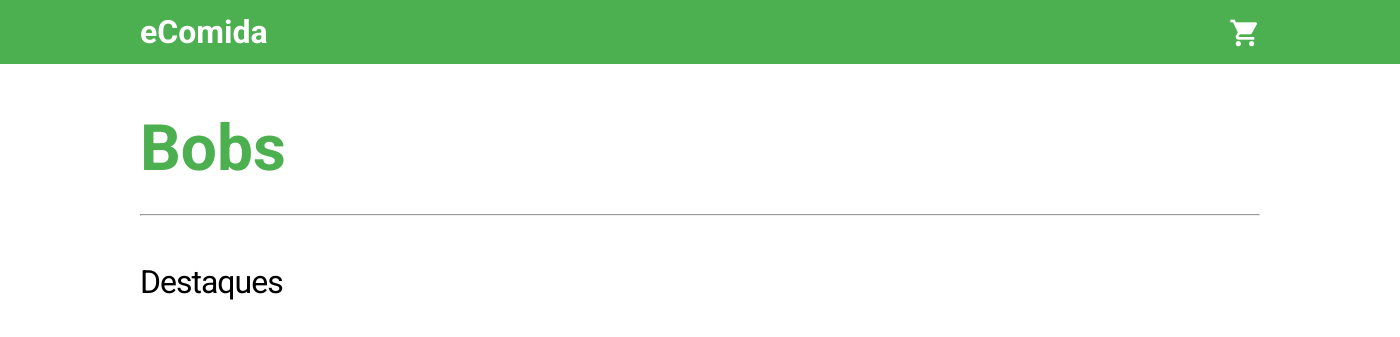
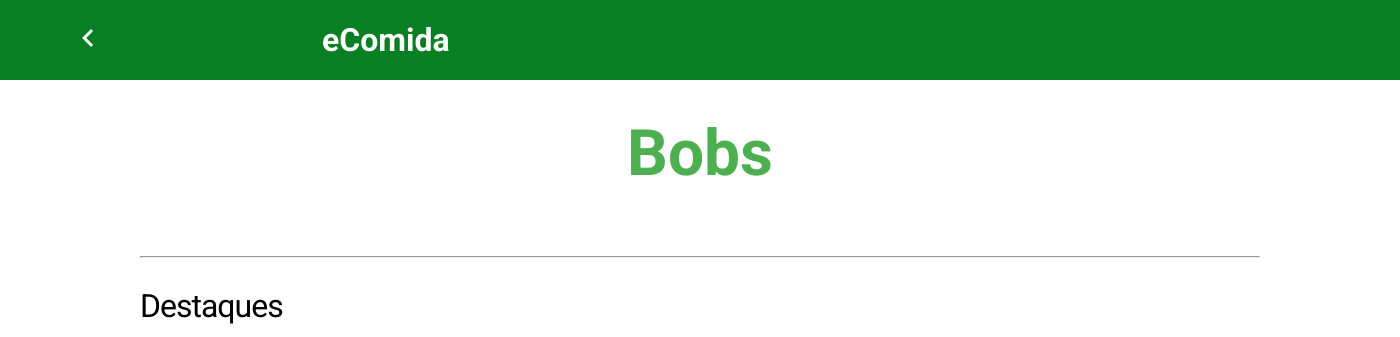
Before and after one commit to paulobusato/eComida, a PHP site: page /visao/estabelecimento/estabelecimento.produtos.php in a window 1400 px wide. Shown: the top 337 px of the page. Run offline with PHP 8.4, Linux system fonts and the light colour scheme; some web fonts are replaced.

Commit message:
corrigido responsividade estabelecimento produto

```diff
--- a/visao/estabelecimento/estabelecimento.produtos.css
+++ b/visao/estabelecimento/estabelecimento.produtos.css
@@ -11,10 +11,64 @@
 
 html, body {
     height: 100%;
-    /* background-color: #efefef; */
+}
+
+body {
+    display: grid;
+    grid-template-columns: 100%;
+    grid-template-rows: 30% auto 5%;
+    gap: 3rem;
 }
 
 .cabecalho {
+    height: 100%;
+    display: grid;
+    grid-template-rows: 33.33% auto 5%;
+}
+
+.cabecalho__navegacao {
+    background-color: #087f23;
+    display: grid;
+    grid-template-columns: 20% auto;
+    align-items: center;
+    padding: 0 5%;
+}
+
+.voltar__link {
+    color: #fff;
+    outline: none;
+}
+
+.voltar__icon {
+    font-size: 36px;
+}
+
+.cabecalho__logo {
+    color: #fff;
+    text-decoration: none;
+    font-weight: bold;
+    font-size: 2em;
+}
+
+.sacola-button {
+    display: none;
+}
+
+.cabecalho__titulo {
+    color: #4caf50;
+    text-decoration: none;
+    font-weight: bold;
+    font-size: 4em;
+    margin: 0;
+    justify-self: center;
+    align-self: center;
+}
+
+.cabecalho__divider {
+    margin: 2% 10%;
+}
+
+/* .cabecalho {
     min-height: 5vh;
     font-family: 'Montserrat', sans-serif;
     margin-bottom: 3rem;
@@ -111,26 +165,19 @@ html, body {
 .sacola__divider {
     margin: 1rem 0;
     border: 1px solid #4caf50;
-}
+} */
 
-.cabecalho__titulo {
-    color: #4caf50;
-    text-decoration: none;
-    font-weight: bold;
-    font-size: 4em;
-    margin: 0 10%;
-}
-
-.cabecalho__divider {
-    margin: 2% 10%;
+.conteudo-principal {
+    width: 100%;
+    padding-bottom: 15%;
 }
 
 .destaque {
   margin: 0 10%;
-  display: grid;
-  grid-template-columns: repeat(4, 290px);
-  grid-template-rows: 3rem 336px;
-  gap: 28px;
+  /* display: grid; */
+  /* grid-template-columns: repeat(4, 290px); */
+  /* grid-template-rows: 3rem 336px; */
+  /* gap: 28px; */
   margin-bottom: 3rem;
 }
 
--- a/visao/estabelecimento/estabelecimento.produtos.php
+++ b/visao/estabelecimento/estabelecimento.produtos.php
@@ -6,11 +6,24 @@
   <meta http-equiv="X-UA-Compatible" content="ie=edge">
   <link rel="stylesheet" href="https://cdnjs.cloudflare.com/ajax/libs/normalize/8.0.1/normalize.min.css">
   <link rel="stylesheet" href="https://fonts.googleapis.com/icon?family=Material+Icons">
+  <link rel="stylesheet" href="/visao/compartilhado/cabecalho/cabecalho.css">
+  <link rel="stylesheet" href="/visao/compartilhado/cabecalho/rodape.css">
   <link rel="stylesheet" href="estabelecimento.produtos.css">
   <title>Estabelecimento - Produtos</title>
 </head>
 <body>
   <header class="cabecalho">
+    <nav class="cabecalho__navegacao">
+        <a href="/visao/estabelecimento/estabelecimento.lista.php" class="voltar__link">
+            <i class="material-icons voltar__icon">keyboard_arrow_left</i>
+        </a>
+        <a class="cabecalho__logo" href="/index.html">eComida</a>
+        <button class="sacola-button"><i class="material-icons sacola-button__icon">shopping_cart</i></button>
+    </nav>
+    <h1 class="cabecalho__titulo">Bobs</h1>
+    <hr class="cabecalho__divider">
+  </header>
+  <!-- <header class="cabecalho">
     <nav class="cabecalho__navegacao">
       <a class="cabecalho__logo" href="/index.html">eComida</a>
       <button class="sacola-button"><i class="material-icons sacola-button__icon">shopping_cart</i></button>
@@ -56,57 +69,8 @@
     </nav>
     <h1 class="cabecalho__titulo">Bobs</h1>
     <hr class="cabecalho__divider">
-  </header>
-  <main>
-    <section class="destaque">
-      <header class="destaque__titulo-container">
-        <h2 class="destaque__titulo">Destaques</h2>
-      </header>
-      <article class="destaque__card">
-        <section>
-          <img class="destaque__img" src="https://static-images.ifood.com.br/image/upload/f_auto,t_high/pratos/af7f7d95-85ad-4e08-a2bb-edbb3555fab1/201806062016_40603626.jpg" alt="">
-        </section>
-        <section class="destaque__descricao">
-          <p class="destaque__descricao--principal">Combo p - indicamos para 1 a 2 pessoas</p>
-          <p class="destaque__descricao--secundario">Caixa p + 1 acompanhamento + 1 molho</p>
-          <p class="destaque__preco">R$ 27,99</p>
-          <button class="destaque__icon"><i class="material-icons">add</i></button>
-        </section>
-      </article>
-      <article class="destaque__card">
-        <section>
-          <img class="destaque__img" src="https://static-images.ifood.com.br/image/upload/f_auto,t_high/pratos/af7f7d95-85ad-4e08-a2bb-edbb3555fab1/201806062016_40603626.jpg" alt="">
-        </section>
-        <section class="destaque__descricao">
-          <p class="destaque__descricao--principal">Combo p - indicamos para 1 a 2 pessoas</p>
-          <p class="destaque__descricao--secundario">Caixa p + 1 acompanhamento + 1 molho</p>
-          <p class="destaque__preco">R$ 27,99</p>
-          <button class="destaque__icon"><i class="material-icons">add</i></button>
-        </section>
-      </article>
-      <article class="destaque__card">
-        <section>
-          <img class="destaque__img" src="https://static-images.ifood.com.br/image/upload/f_auto,t_high/pratos/af7f7d95-85ad-4e08-a2bb-edbb3555fab1/201806062016_40603626.jpg" alt="">
-        </section>
-        <section class="destaque__descricao">
-          <p class="destaque__descricao--principal">Combo p - indicamos para 1 a 2 pessoas</p>
-          <p class="destaque__descricao--secundario">Caixa p + 1 acompanhamento + 1 molho</p>
-          <p class="destaque__preco">R$ 27,99</p>
-          <button class="destaque__icon"><i class="material-icons">add</i></button>
-        </section>
-      </article>
-      <article class="destaque__card">
-        <section>
-          <img class="destaque__img" src="https://static-images.ifood.com.br/image/upload/f_auto,t_high/pratos/af7f7d95-85ad-4e08-a2bb-edbb3555fab1/201806062016_40603626.jpg" alt="">
-        </section>
-        <section class="destaque__descricao">
-          <p class="destaque__descricao--principal">Combo p - indicamos para 1 a 2 pessoas</p>
-          <p class="destaque__descricao--secundario">Caixa p + 1 acompanhamento + 1 molho</p>
-          <p class="destaque__preco">R$ 27,99</p>
-          <button class="destaque__icon"><i class="material-icons">add</i></button>
-        </section>
-      </article>
-    </section>
+  </header> -->
+  <main class="conteudo-principal">
     <section class="destaque">
       <header class="destaque__titulo-container">
         <h2 class="destaque__titulo">Destaques</h2>
@@ -157,11 +121,16 @@
       </article>
     </section>
   </main>
-  <footer class="rodape">
+  <!-- <footer class="rodape">
     <span class="copyright">2019 &copy; Todos os direitos reservados</span>
     <span>Buzato Tecnologia</span>
-  </footer>
-  <div id="background" class="display--none">
+  </footer> -->
+  <nav class="menu">
+    <a href="#" class="menu__link"><i class="material-icons menu__icon">home</i></a>
+    <a href="#" class="menu__link"><i class="material-icons menu__icon">search</i></a>
+    <a href="#" class="menu__link"><i class="material-icons menu__icon">shopping_basket</i></a>
+  </nav>
+  <!-- <div id="background" class="display--none">
     <main class="pedido run-animation">
       <header class="pedido__header">
         <h3 class="pedido__titulo">Marmitex churrasco 500g, coca cola 1,5l</h3>
@@ -216,7 +185,7 @@
         <button class="pedido__check-produto"><i class="material-icons">check</i></button>
       </footer>
     </main>
-  </div>
+  </div> -->
   <script>
     var background = document.querySelector('#background');
     var addButton = document.querySelectorAll('.destaque__icon');
```
Also changed, not shown: other parts of visao/estabelecimento/estabelecimento.produtos.css (+36 -1 lines).
